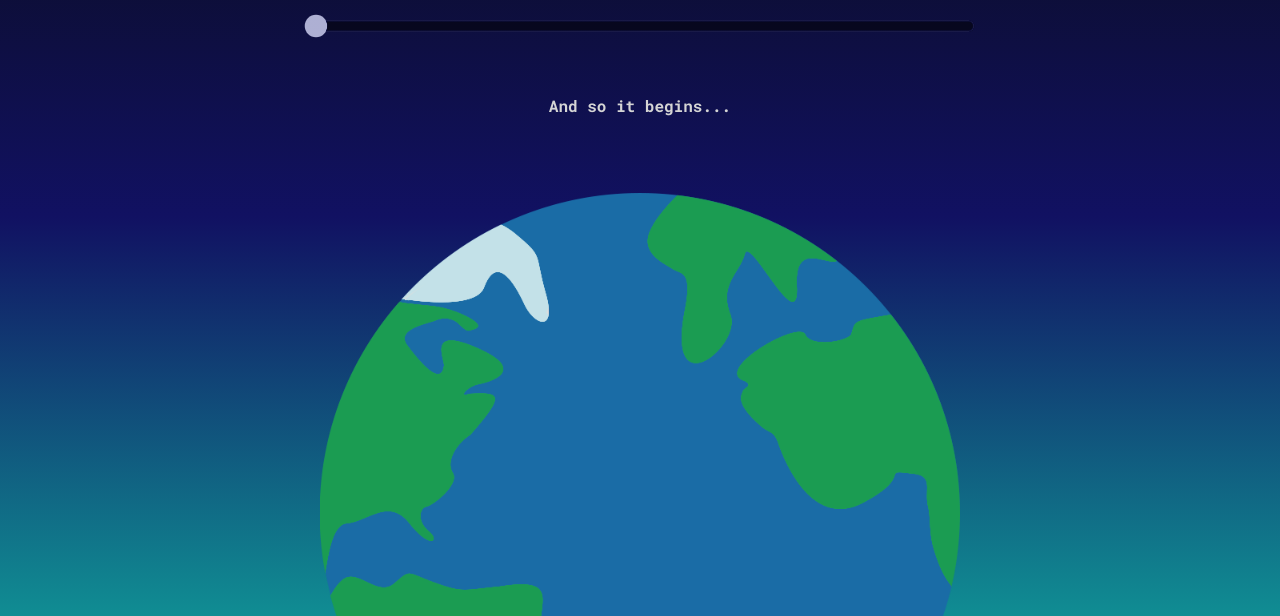
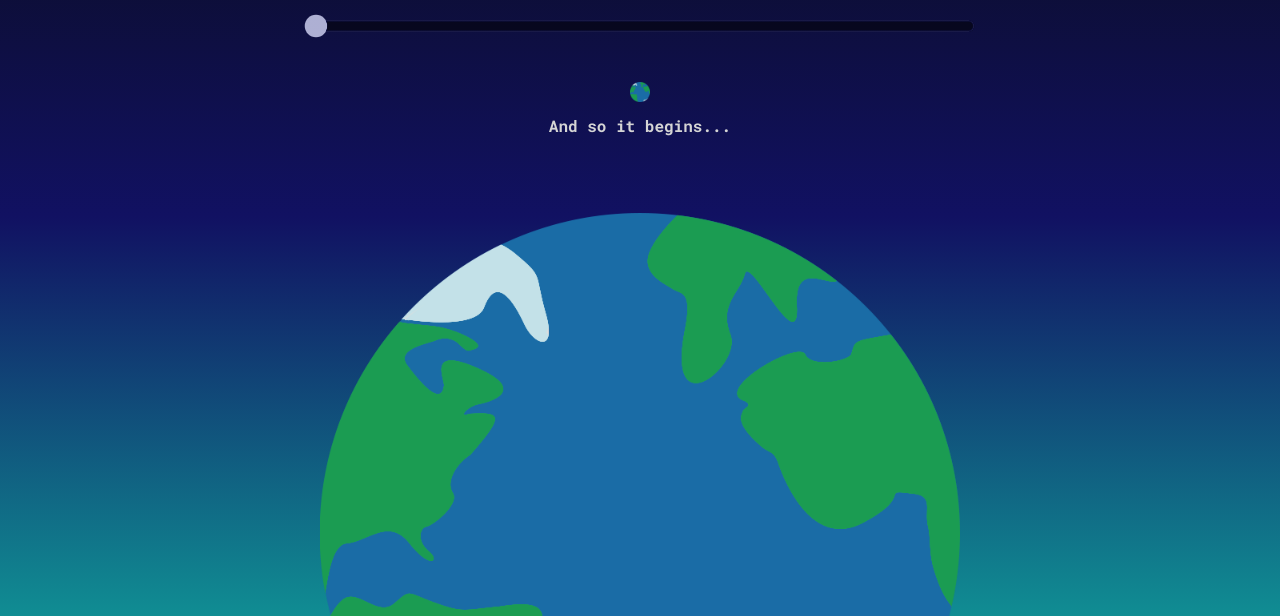
Before and after one commit to BruteYapper/Coastal_Hacks_Projects, a website: page WebPage/index.html in a window 1280 px wide. Shown: the part 184-800 px from the top of the page. Drawn offline with Linux system fonts and the light colour scheme; files that its build step writes are made by us from their sources; files whose address does not match are found by name.

Commit message:
special year indicator

```diff
--- a/WebPage/index.html
+++ b/WebPage/index.html
@@ -10,7 +10,7 @@
     <!-- this is where header elements start  -->
     <div class="header">
         <a href='/'>
-            <img src="Imgs/logo-with-shadow.png" id="logo" alt="logo of earth"/>
+            <img src="Imgs/logo-with-shadow.png" id="logo" alt="logo of earth" />
         </a>
         <a href="/donate">
             <h2 id="donate">DONATE</h2>
@@ -24,11 +24,14 @@
     <div class="slider-container" style="overflow: hidden; padding-bottom: 10px;">
         <input type="range" id="die-bar" class="slider" min="1900" max="2100" value="1900" />
     </div>
+
+    <img src="Imgs/Earth-In-Progress.png" id="fact-popup" alt="tiny-earth" width="20" height="20" />
     <p id="facts-text">
         Lore Epsum Gaffle keffle griba le, midus topca le me no meda hagal
     </p>
-    <!-- <div id="facts-container">
-    </div> -->
+    <!-- <div id=" facts-container">
+            </div>-->
+
     <div id="earth-container">
         <img src="Imgs/Earth-In-Progress.png" id="earth" alt="earth" />
     </div>
--- a/public/behaviour.js
+++ b/public/behaviour.js
@@ -2,6 +2,7 @@ let bar = document.getElementById("die-bar")
 let yearText = document.getElementById("year-num")
 let fact = document.getElementById("facts-text")
 let earth = document.getElementById("earth")
+let factPopUp = document.getElementById("fact-popup")
 
 let curYear = new Date().getFullYear()
 let curRotation = 0
@@ -17,6 +18,7 @@ function updateYear() {
 
 function updateFact(year) {
     let blurb = " ";
+    let special = true;
     if (year == 1900) {
         blurb = "And so it begins...";
     }
@@ -34,12 +36,23 @@ function updateFact(year) {
         else {//if its in the future
             blurb = "By " + year + " the sea level will have increased by " + ((0.06265582 * year) - 118.31796934379962).toFixed(2) + " inches since 1880";
         }
+        special = false //cuz its not a special year so the popup is gone
     }
     fact.textContent = blurb;
     rotateEarth(year)
+    showPopup(special);
 }
 
 function rotateEarth(year) {
     let rotAmt = -(1900 - year) * (360 / 200);
     earth.style.transform = "rotate(" + rotAmt + "deg)";
 }
+
+function showPopup(show) {
+    if (show) {
+        factPopUp.style.visibility = "visible"
+    }
+    else {
+        factPopUp.style.visibility = "hidden"
+    }
+}
--- a/public/styles.css
+++ b/public/styles.css
@@ -41,7 +41,7 @@ body {
 }
 
 
-#donate{
+#donate {
     float: right;
     margin-right: 15px;
     margin-top: 10px;
@@ -90,16 +90,24 @@ body {
     justify-content: center;
     align-items: center;
 } */
+#fact-popup {
+    margin: auto auto 0%;
+    display: block;
+    padding-top: 3%;
+}
 
 #facts-text {
     margin: auto auto 0%;
-    padding: 4% 1%;
+    padding: 0% 1%;
+    padding-top: 1%;
+    padding-bottom: 4%;
     font-size: 25px;
     font-family: 'Roboto Mono', monospace;
     text-align: center;
     vertical-align: middle;
     flex: 0 0 12px;
     color: rgb(213, 213, 213);
+
 
 }
 
```
Also changed, not shown: WebPage/donate.html (+4 -4 lines).
